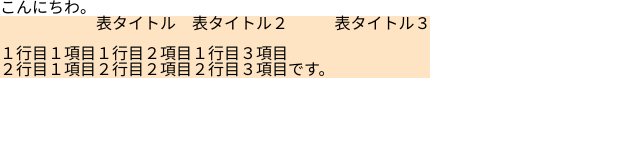
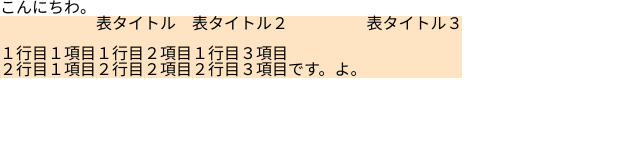
Before and after one commit to p0rururu-blip/cheeseacamdey-forgit, a plain HTML site: page index.html in a window 1280 px wide. Shown: the whole page, without its empty margins (0-640 px from the left). Drawn offline with nearby package versions, Linux system fonts and the light colour scheme.

Commit message:
いぐのあ更新など

```diff
--- a/index.html
+++ b/index.html
@@ -36,7 +36,7 @@
   <tr>
     <td>２行目１項目</td>
     <td>２行目２項目</td>
-    <td>２行目３項目です。</td>
+    <td>２行目３項目です。よ。</td>
   </tr>
 </table>
 
```
Also changed, not shown: 1 other file.
